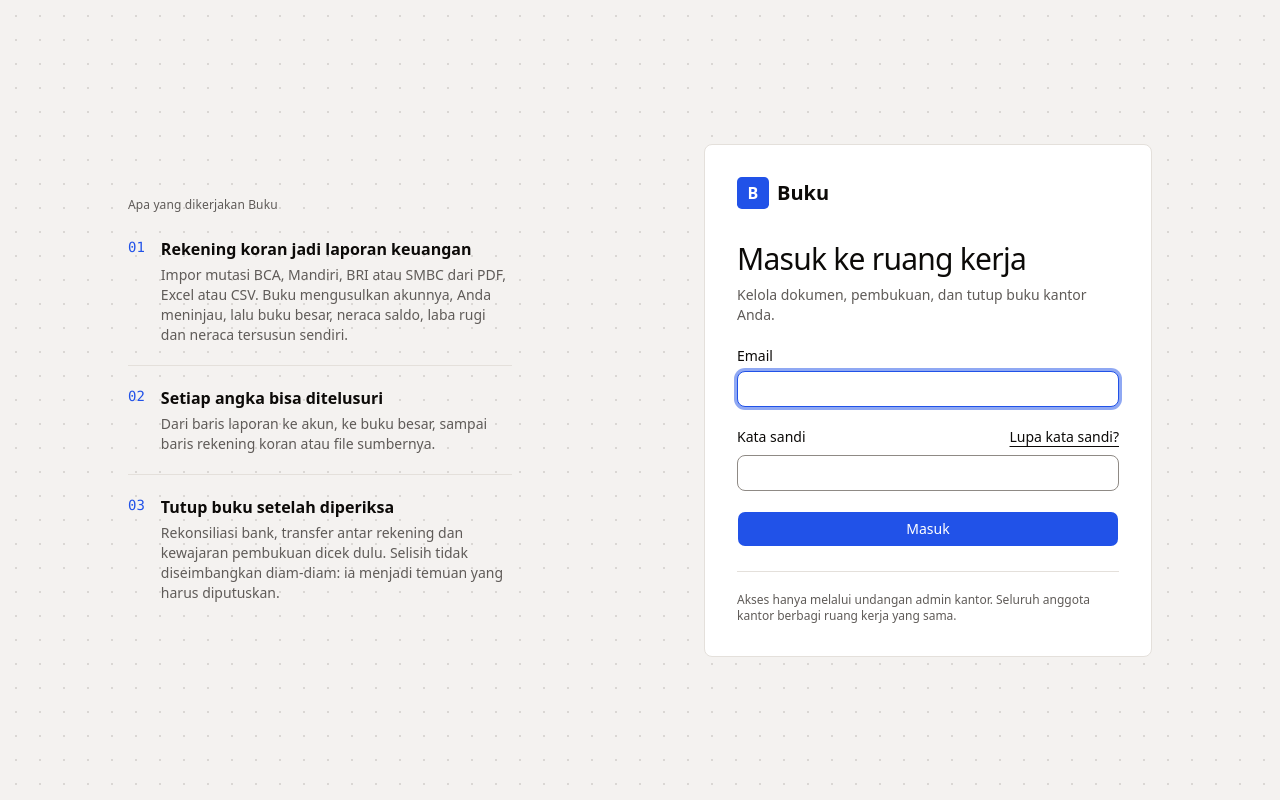
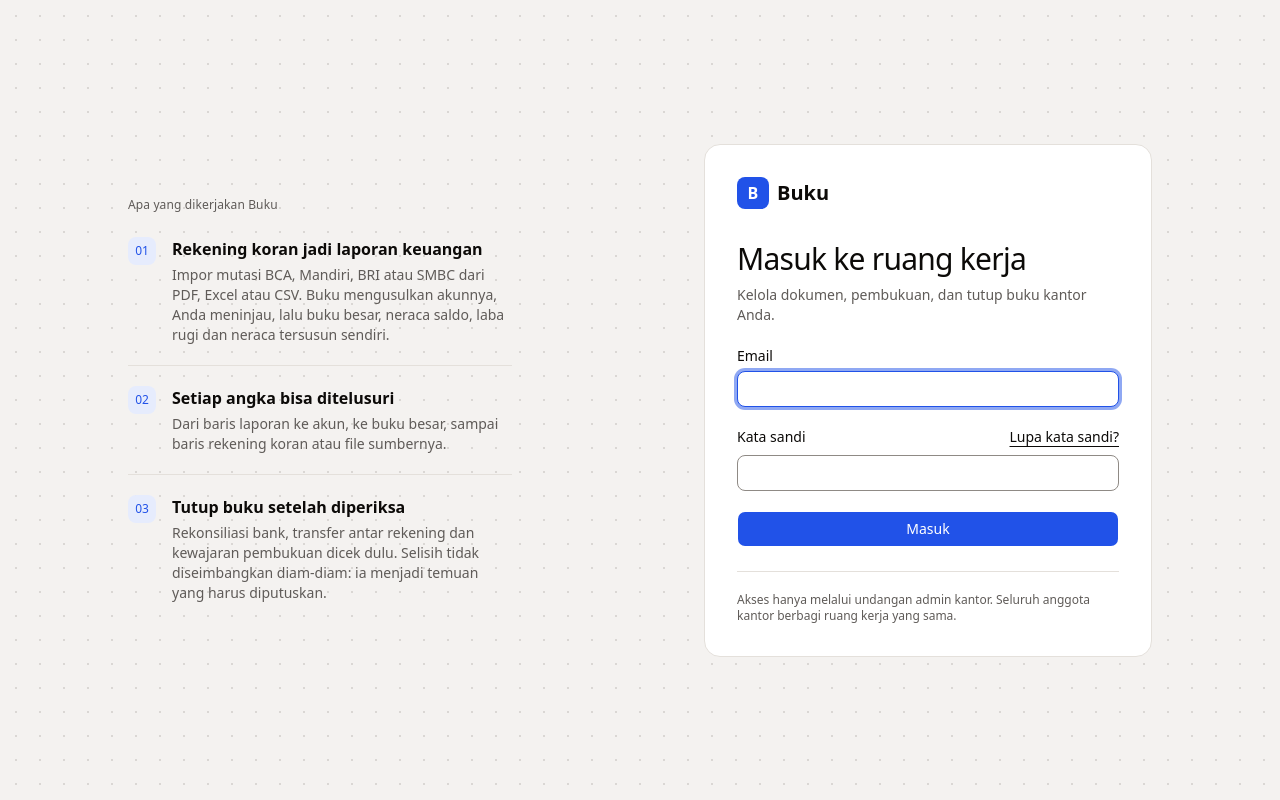
Before and after one commit to ismailir10/native-erp-v2, a Next.js app: page /login in a window 1280 px wide. Built offline with nearby package versions, Linux system fonts and the light colour scheme; no server answers.

Commit message:
feat(ui): Ramp-style product components — pale-blue NextStep, round chips, icon-tile login steps
Cycle: docs/cycles/2026-10-08-ramp-restyle.md

```diff
--- a/app/login/page.tsx
+++ b/app/login/page.tsx
@@ -31,7 +31,7 @@
       <ol className="space-y-5">
         {POINTS.map((p, i) => (
           <li key={p.title} className="flex gap-4 border-t pt-5 first:border-t-0 first:pt-0">
-            <span className="num font-mono text-sm text-primary" aria-hidden>{String(i + 1).padStart(2, "0")}</span>
+            <span className="icon-tile num size-7 text-xs font-medium" aria-hidden>{String(i + 1).padStart(2, "0")}</span>
             <div>
               <h3 className="font-semibold">{p.title}</h3>
               <p className="mt-1 text-sm text-muted-foreground">{p.text}</p>
--- a/app/login/shell.tsx
+++ b/app/login/shell.tsx
@@ -4,7 +4,7 @@
 /** Shared frame for the public pages: login, forgot password, set password. `aside` sits beside the card (below it on phones). */
 export function AuthShell({ title, description, children, footer, aside }: { title: string; description: string; children: React.ReactNode; footer?: React.ReactNode; aside?: React.ReactNode }) {
   const card = (
-    <section className="page-settle relative w-full max-w-md rounded-lg border bg-card p-6 sm:p-8" aria-labelledby="auth-title">
+    <section className="page-settle relative w-full max-w-md rounded-2xl border bg-card p-6 sm:p-8" aria-labelledby="auth-title">
       <div className="mb-8 flex items-center gap-2 text-xl font-semibold"><BrandMark className="size-8 text-base" />Buku</div>
       <h1 id="auth-title" className="display text-3xl">{title}</h1>
       <p className="mb-6 mt-2 text-sm text-muted-foreground">{description}</p>
--- a/components/app/brand-mark.tsx
+++ b/components/app/brand-mark.tsx
@@ -1,4 +1,4 @@
 /** The Buku mark, shared by the sidebar and the login page. */
 export function BrandMark({ className = "size-7 text-sm" }: { className?: string }) {
-  return <span aria-hidden="true" className={`flex shrink-0 items-center justify-center rounded-sm bg-brand font-bold text-brand-foreground ${className}`}>B</span>;
+  return <span aria-hidden="true" className={`flex shrink-0 items-center justify-center rounded-lg bg-brand font-bold text-brand-foreground ${className}`}>B</span>;
 }
--- a/components/app/page-header.tsx
+++ b/components/app/page-header.tsx
@@ -8,7 +8,7 @@
   return (
     <div className="flex flex-wrap items-end justify-between gap-4">
       <div className="min-w-0">
-        <h1 className="display text-3xl text-balance">{title}</h1>
+        <h1 className="display text-3xl text-balance md:text-4xl">{title}</h1>
         {description && <p className="mt-1 text-sm text-muted-foreground">{description}</p>}
       </div>
       {actions && <div className="flex w-full flex-wrap items-center gap-2 sm:w-auto">{actions}</div>}
@@ -21,12 +21,12 @@
   return (
     <div
       className={cn(
-        "flex flex-wrap items-center gap-x-3 gap-y-2 rounded-lg border px-4 py-3 text-sm",
-        tone === "done" ? "border-pass/20 bg-pass-subtle text-pass" : "border-border bg-card text-foreground",
+        "flex flex-wrap items-center gap-x-3 gap-y-2 rounded-xl px-4 py-3 text-sm",
+        tone === "done" ? "border border-pass/20 bg-pass-subtle text-pass" : "bg-primary-subtle text-foreground",
       )}
       data-testid="next-step"
     >
-      {tone === "done" ? <CheckDraw /> : <span className="size-2 shrink-0 bg-brand ring-1 ring-primary/40" aria-hidden />}
+      {tone === "done" ? <CheckDraw /> : <span className="size-2 shrink-0 rounded-full bg-brand" aria-hidden />}
       <div className="min-w-0 flex-1 font-medium">{children}</div>
       {href && cta && (
         <Link href={href} className={buttonVariants({ size: "sm" })}>
@@ -39,7 +39,7 @@
 
 export function Stat({ label, value, hint, className }: { label: string; value: React.ReactNode; hint?: React.ReactNode; className?: string }) {
   return (
-    <div className={cn("rounded-lg border bg-card p-4", className)}>
+    <div className={cn("rounded-xl border bg-card p-4", className)}>
       <div className="eyebrow">{label}</div>
       <div className="num display mt-1 text-3xl">{value}</div>
       {hint && <div className="mt-1 text-xs text-muted-foreground">{hint}</div>}
--- a/components/app/status.tsx
+++ b/components/app/status.tsx
@@ -5,7 +5,7 @@
 const MAP: Record<ControlStatus, { label: string; icon: typeof CircleCheck; text: string; fill: string }> = {
   PASS: { label: "Lolos", icon: CircleCheck, text: "text-pass", fill: "" },
   REVIEW: { label: "Perlu dicek", icon: CircleAlert, text: "text-review", fill: "" },
-  FAIL: { label: "Gagal", icon: CircleX, text: "text-fail", fill: "bg-fail-subtle px-1.5" },
+  FAIL: { label: "Gagal", icon: CircleX, text: "text-fail", fill: "bg-fail-subtle px-2" },
 };
 
 /** Status always carries icon + label — never colour alone. Only a failure gets a fill: it blocks, the rest just reads. */
@@ -15,7 +15,7 @@
   // `iconOnly`: inside a list whose header already says the state, the shape carries it and the word is for screen readers.
   if (iconOnly) return <Icon className={cn("size-4 shrink-0", s.text, className)} role="img" aria-label={label ?? s.label} />;
   return (
-    <span className={cn("inline-flex shrink-0 items-center gap-1 whitespace-nowrap rounded-sm py-0.5 font-sans text-xs font-medium", s.text, s.fill, className)}>
+    <span className={cn("inline-flex shrink-0 items-center gap-1 whitespace-nowrap rounded-full py-0.5 font-sans text-xs font-medium", s.text, s.fill, className)}>
       <Icon className="size-3.5" aria-hidden />
       {label ?? s.label}
     </span>
@@ -37,5 +37,5 @@
     NEW: ["Akun baru", "bg-muted text-muted-foreground"],
   };
   const [label, cls] = labels[method] ?? [method, "bg-muted"];
-  return <span className={cn("inline-flex rounded px-1.5 py-0.5 text-[11px] font-medium", cls)}>{label}</span>;
+  return <span className={cn("inline-flex rounded-full px-2 py-0.5 text-[11px] font-medium", cls)}>{label}</span>;
 }
```
Also changed, not shown: 1 other file (tests, documents, lock files or other folders).
